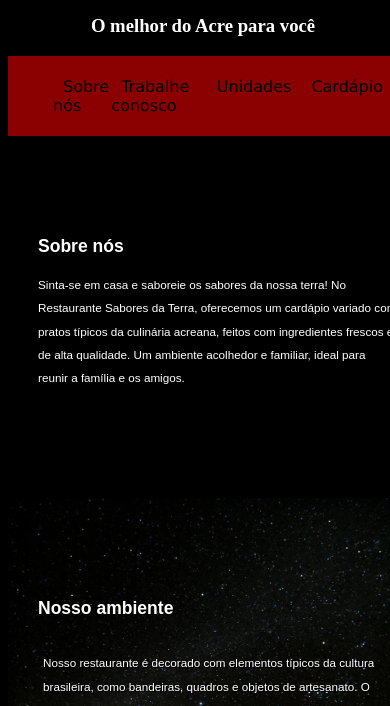
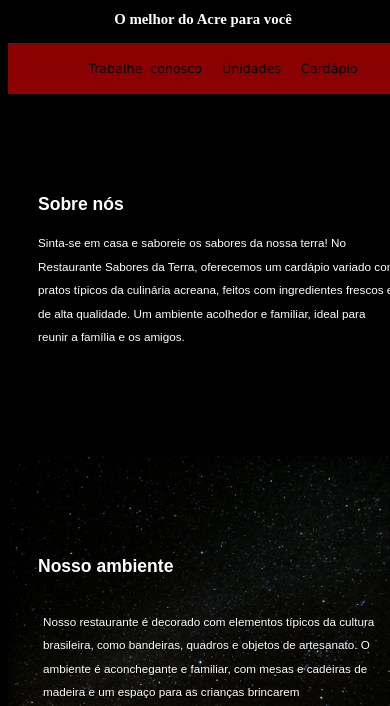
Before and after one commit to Evertonferreira02/cardapio, a plain HTML site: page index.html in a window 390 px wide. Shown: the part 146-852 px from the top of the page. Drawn offline with Linux system fonts and the light colour scheme.

Commit message:
teste de media query

```diff
--- a/estilos/style.css
+++ b/estilos/style.css
@@ -115,8 +115,17 @@ footer {
 
 @media screen and (min-width: 320px) and (max-width: 768px){
     html, body{
-        width: 100vw;
-        height: 100vh;
+        width: 100%;
+        height: 100%;
+        font-size: 89%;
     }
 
+    nav li{
+        white-space: nowrap;
+        text-align: center;
+    }
+
+    nav li.sobre{
+        display: none;
+    }
 }
--- a/index.html
+++ b/index.html
@@ -15,7 +15,7 @@
         <h3>O melhor do Acre para você</h3>
         <nav>
             <ul>
-                <li><a href="#">Sobre nós</a></li>
+                <li class="sobre"><a href="#">Sobre nós</a></li>
                 <li><a href="form.html" target="_self">Trabalhe&nbsp; conosco</a></li>
                 <li><a href="#">Unidades</a></li>
                 <li><a href="card.html" target="_self">Cardápio</a></li>
```
